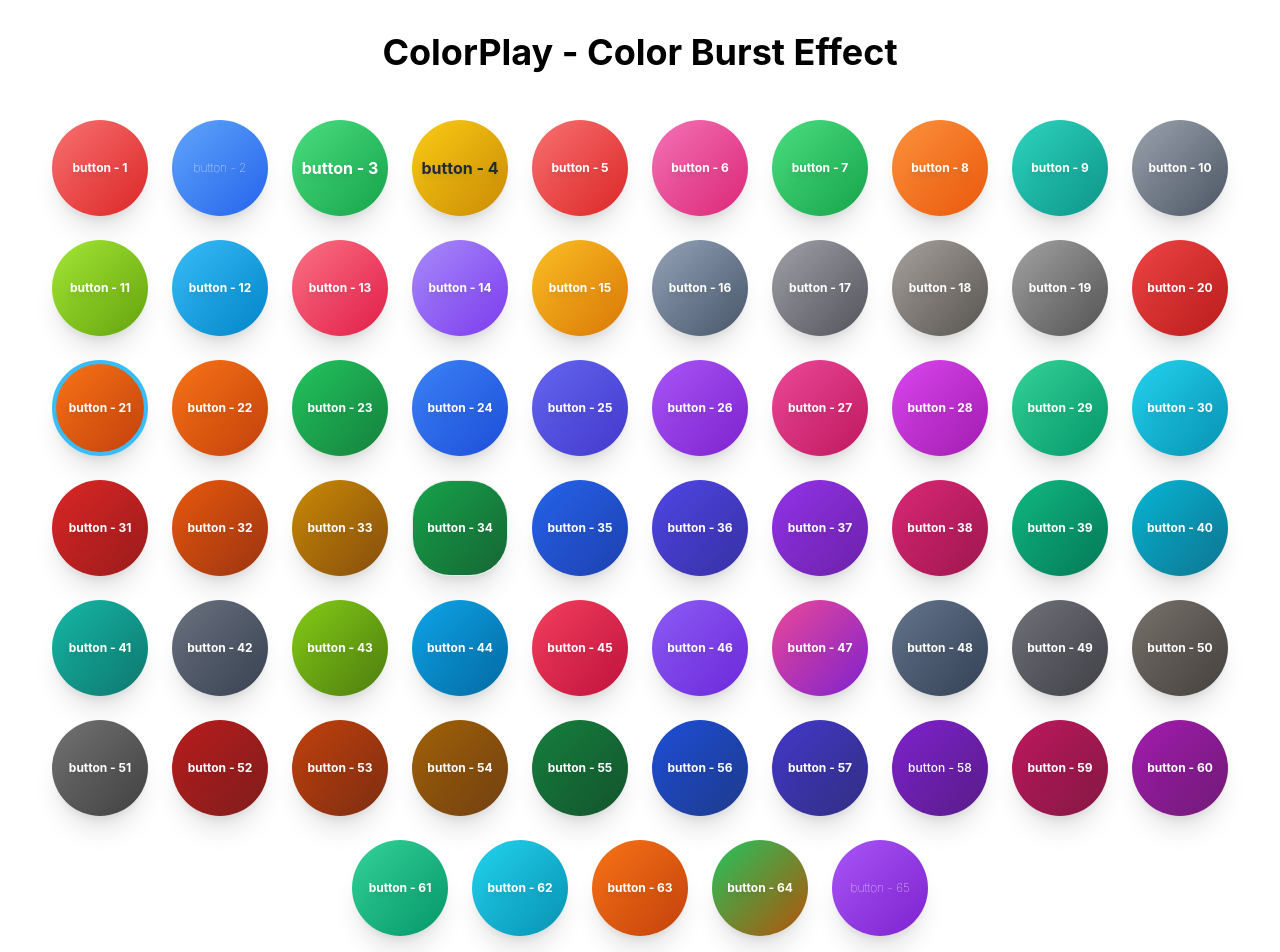
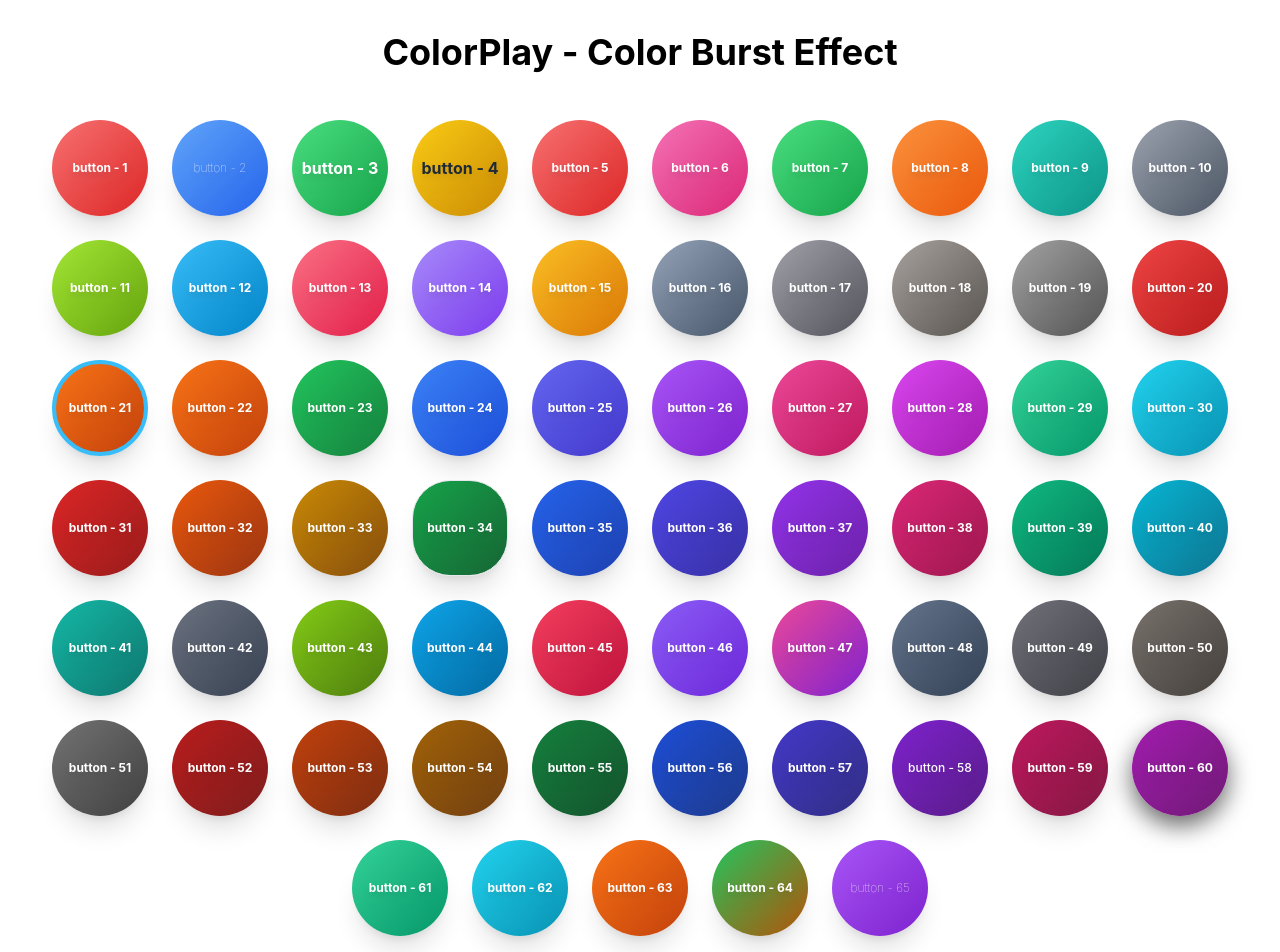
Before and after one commit to knowinGit-CSI/colorplay-1, a React (Create React App) app: page / in a window 1280 px wide. Shown: the top 952 px of the page. Built offline with nearby package versions, Linux system fonts and the light colour scheme.

Commit message:
Updated shadow effect in Bubble60 component

```diff
--- a/src/components/bubbles/Bubble60.js
+++ b/src/components/bubbles/Bubble60.js
@@ -8,8 +8,11 @@ const Bubble60 = ({ title = "button - 60" }) => {
       <div className="absolute inset-0 w-24 h-24 rounded-full bg-gradient-to-r from-fuchsia-600 to-purple-600 opacity-0 group-hover:opacity-40 scale-100 group-hover:scale-[3] transition-all duration-800 ease-out blur-sm delay-100"></div>
       <div className="absolute inset-0 w-24 h-24 rounded-full bg-gradient-to-r from-fuchsia-500 to-purple-500 opacity-0 group-hover:opacity-30 scale-100 group-hover:scale-[2] transition-all duration-600 ease-out blur-sm delay-200"></div>
 
-      {/* Main bubble */}
-      <div className="relative z-10 bg-gradient-to-br from-fuchsia-700 to-fuchsia-900 w-24 h-24 rounded-full shadow-xl hover:shadow-2xl transition-all duration-500 ease-out hover:scale-110 flex items-center justify-center group-hover:animate-pulse">
+      {/* Main bubble with deep shadow */}
+      <div className="relative z-10 bg-gradient-to-br from-fuchsia-700 to-fuchsia-900 w-24 h-24 rounded-full
+        shadow-[0_10px_25px_rgba(0,0,0,0.6)]
+        group-hover:shadow-[0_15px_35px_rgba(0,0,0,0.8)]
+        transition-all duration-500 ease-out hover:scale-110 flex items-center justify-center">
         <span className="text-white text-xs font-bold text-center px-2 drop-shadow-lg">{title}</span>
 
         {/* Inner sparkle effect */}
```
